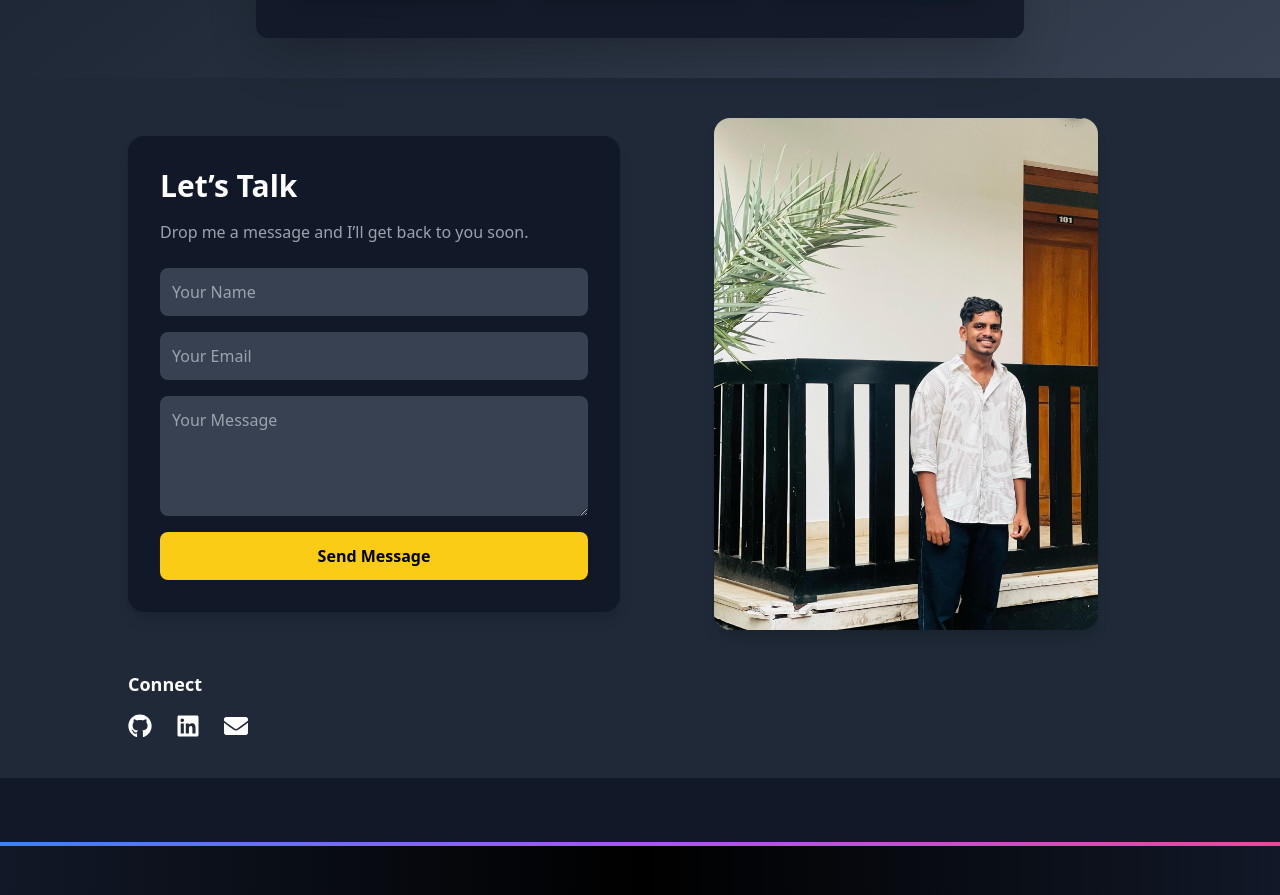
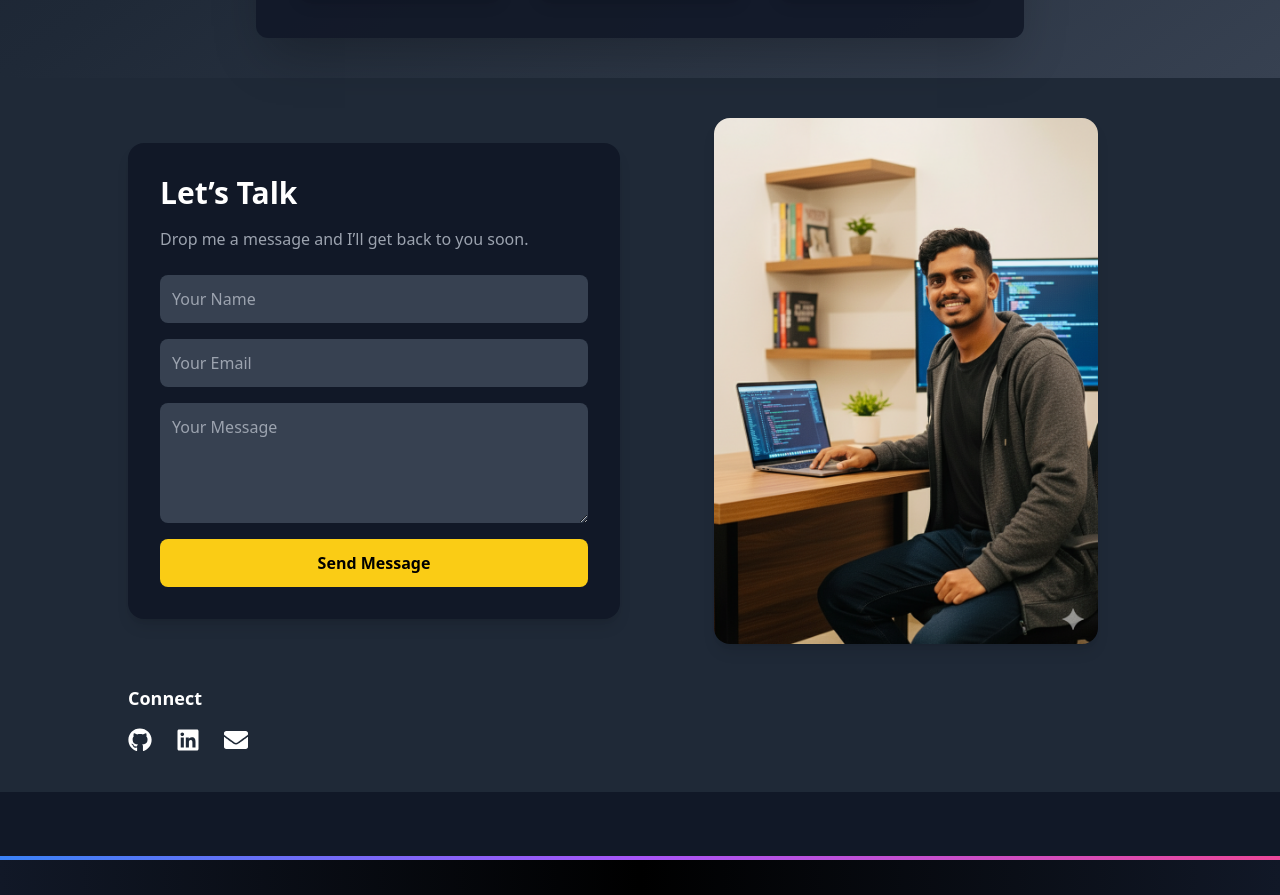
Before and after one commit to AshiqKakkat/My-Portfolio, a React (Create React App) app: page / in a window 1280 px wide. Shown: the part 4382-5277 px from the top of the page. Built offline with nearby package versions, Linux system fonts and the light colour scheme.

Commit message:
contact image changing

```diff
--- a/src/components/Contact.js
+++ b/src/components/Contact.js
@@ -41,7 +41,7 @@ export default function Contact() {
         <div className="relative flex justify-center items-center">
           <div className="absolute -z-10 w-72 h-72 bg-yellow-400 rounded-full blur-3xl opacity-40"></div>
           <img
-            src="/ashikqk.jpg"
+            src="/ashiqcontact.png"
             alt="Contact"
             className="rounded-2xl shadow-lg object-cover w-full max-w-sm"
           />
```
Also changed, not shown: public/ashiqcontact.png (added).
